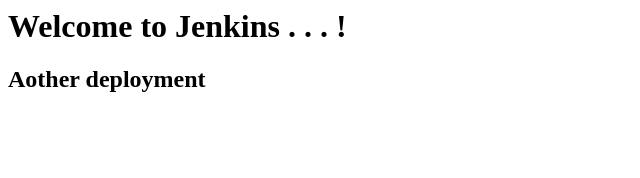
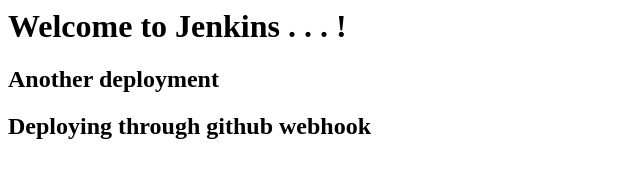
Before and after one commit to helpingpeopletolearn/html, a plain HTML site: page index.html in a window 1280 px wide. Shown: the whole page, without its empty margins (0-640 px from the left). Drawn offline with Linux system fonts and the light colour scheme.

Commit message:
Update index.html

```diff
--- a/index.html
+++ b/index.html
@@ -1,2 +1,3 @@
 <h1> Welcome to Jenkins . . . !</h1>
-<h2> Aother deployment</h2>
+<h2> Another deployment</h2>
+<h2> Deploying through github webhook</h2>
```
